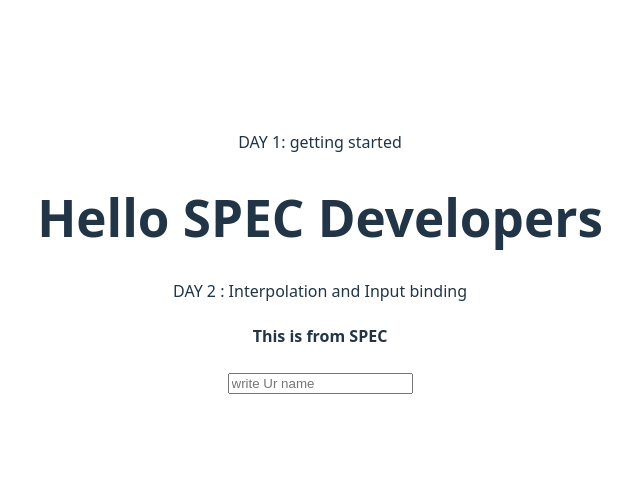
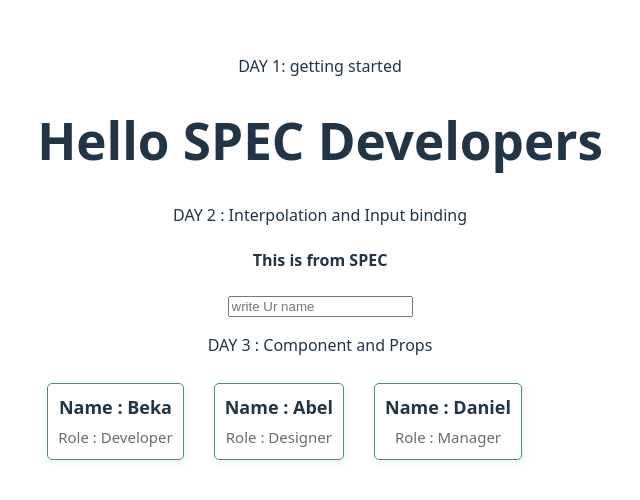
Before and after one commit to Moges741/spec-frontend-journey, a Vue app in the folder Vue-project/: page / in a window 1280 px wide. Shown: the part 146-646 px from the top of the page, without its empty margins (320-960 px from the left). Built offline with nearby package versions, Linux system fonts and the light colour scheme.

Commit message:
reuse card

```diff
--- a/Vue-project/src/App.vue
+++ b/Vue-project/src/App.vue
@@ -1,4 +1,5 @@
 <script setup>
+import UserCard from './components/UserCard.vue';
 import {ref} from 'vue';
 const name = ref('');
 const club = ref("SPEC");
@@ -16,12 +17,22 @@ const club = ref("SPEC");
     <input v-model="name" placeholder="write Ur name"/>
     <h2 v-if="name !== ''">Hello {{ name }}!</h2>
 
-
+    <p>DAY 3 : Component and Props</p>
+    <div class="userCard">
+    <UserCard name="Beka" role="Developer"/>
+    <UserCard name="Abel" role="Designer"/>
+    <UserCard name="Daniel" role="Manager"/>
+    </div>
 
   </div>
 </template>
 
 <style scoped>
+.userCard{
+  display: flex;
+  gap: 10px;
+
+}
 .logo {
   height: 6em;
   padding: 1.5em;
--- a/Vue-project/src/components/UserCard.vue
+++ b/Vue-project/src/components/UserCard.vue
@@ -0,0 +1,35 @@
+<script setup>
+defineProps({
+    name: String,
+    role: String
+})
+
+</script>
+
+
+<template>
+    <div class="card">
+        <strong>Name : {{ name }}</strong>
+         <p>Role : {{ role }}</p>
+    </div>
+
+</template>
+
+<style>
+.card{
+    border: 1px solid #448c83;
+    padding: 10px;
+    margin: 10px;
+    border-radius: 5px;
+    box-shadow: 3px 3px 7px rgba(54, 146, 136, 0.1);
+}
+.card strong{
+    margin: 0;
+    font-size: 18px;
+}
+.card p{
+    margin: 5px 0 0;
+    font-size: 15px;
+    color: #6c6a6a;
+}
+</style>
```
